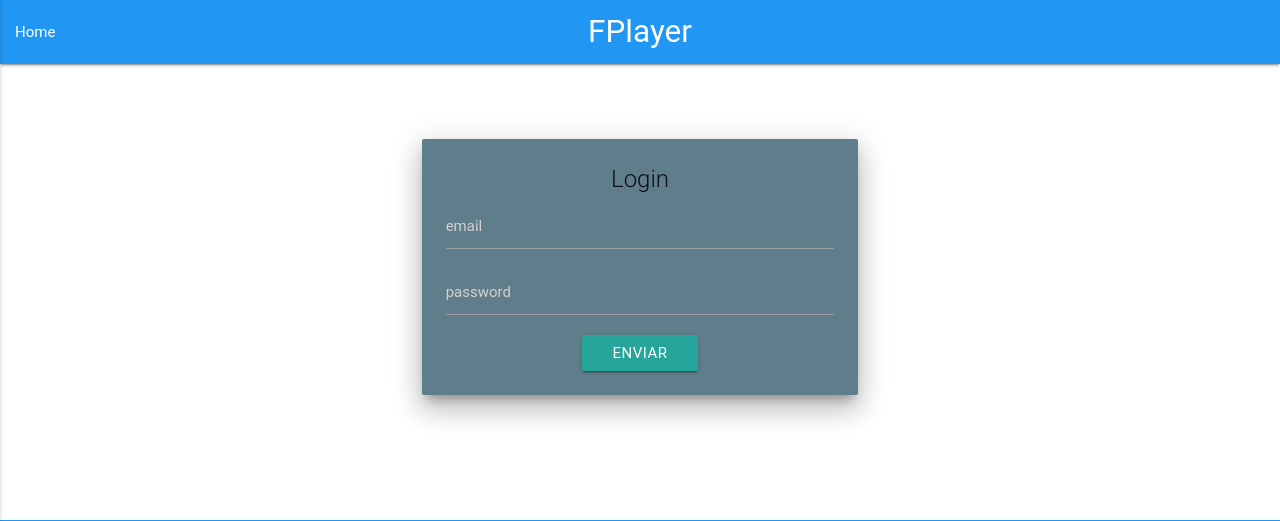
After one commit to Daniellunsc/flask-streaming, a Flask app: page /login in a window 1280 px wide. The commit adds this page. Shown: the top 521 px of the page. Run offline with Flask 2, Linux system fonts and the light colour scheme; some libraries are stand-ins or nearby versions; some web fonts are replaced.

Commit message:
Finished: Login System

```diff
--- a/app.py
+++ b/app.py
@@ -5,10 +5,11 @@ import flask_login
 from passlib.hash import sha256_crypt
 from flask_mail import Mail
 import datetime
-
+from io import BytesIO
 from tools import *
 from model import model
 from os import urandom
+from user import User
 
 app = Flask(__name__)
 app.secret_key = urandom(24)
@@ -30,13 +31,44 @@ app.config.update(
 mail = Mail(app)
 
 
+@login_manager.user_loader
+def load_user(user_id):
+  return User.get_user(user_id)
+
+@login_manager.unauthorized_handler
+def unauthorized_handler():
+  return redirect(url_for('login'))
+
+@app.route('/logout')
+def logout():
+  flask_login.logout_user()
+  return redirect(url_for('login'))
+
+@app.route('/login', methods=['GET', 'POST'])
+def login():
+  if flask_login.current_user.is_authenticated:
+    return redirect(url_for('home'))
+
+  if request.method == "GET":
+    return render_template('login.html')
+
+  email = request.form['email']
+  password = request.form['pw']
+  user = User(email, password)
+  if user.get_id() is None:
+    return render_template('login.html')
+
+  flask_login.login_user(user)
+  return redirect(url_for('home'))
+
 @app.route('/register', methods=['GET', 'POST'])
 def register():
     db = model()
     if request.method == "POST":
+        print("entrei")
         name = request.form['username']
         email = request.form['email']
-        password = request.form['password']
+        password = request.form['pw']
         query = db(db.user.email == email)
         if query.isempty() is True:
             password = sha256_crypt.encrypt(password)
@@ -78,13 +110,14 @@ def add_header(response):
     response.cache_control.max_age = 0
     return response
 
-
 @app.route("/")
+@flask_login.login_required
 def home():
     updateMusic()
     musicJ = get_musics()
     return render_template("home.html",
-                           musicJ=musicJ)
+                           musicJ=musicJ,
+                           username=flask_login.current_user.name)
 
 
 if(__name__ == "__main__"):
--- a/templates/home.html
+++ b/templates/home.html
@@ -21,12 +21,12 @@
       id="coverImg" src="{{ musicJ[0]['coverURL'] }}" >
     {% else %}
       <img class="responsive-img"  width="500px" height="500px"
-        id="coverImg" src="{{ url_for('alternativCoverImage') }}" >
+        id="coverImg" src="{{ url_for('coverImage') }}" >
     {% endif %}
   </div>
   <div clas="col s12 center-align ">
-      <h4 id="artista" class="center-align">Artista</h5>
-      <h6 id="titulo" class="center-align">Titulo</h5>
+      <h4 id="titulo" class="center-align">Titulo</h4>
+      <h6 id="artista" class="center-align">Artista</h6>
   </div>
 
   <div class="col s2 center-align ">
--- /dev/null
+++ b/templates/login.html
@@ -0,0 +1,21 @@
+{% extends "layout.html"%}
+{% block content %}
+<br>
+<br>
+<br>
+  <div class="row">
+    <div class="col s6 offset-s3 center-align">
+      <div class="card  blue-grey z-depth-5">
+        <div class="card-content">
+          <span class="card-title">Login</span>
+            <form action='login' method='POST'>
+              <input type='text' name='email' id='email' placeholder='email'></input>
+              <input type='password' name='pw' id='pw' placeholder='password'></input>
+              <button class="btn waves-effect waves-light" type="submit" name="submit">Enviar
+              </button>
+            </form>
+        </div>
+      </div>
+    </div>
+  </div>
+{% endblock %}
--- a/tools.py
+++ b/tools.py
@@ -11,11 +11,11 @@ import glob
 from mutagen import File
 from model import model
 
-MUSICFOLDER = 'static/musics'
+MUSICFOLDER = 'static/musics/'
 
 def updateMusic():
     db = model()
-    musicList = glob.glob(MUSICFOLDER + "*.mp3")
+    musicList = glob.glob(MUSICFOLDER + '*.mp3')
     musicNames = [mi.split("/")[-1] for mi in musicList]
 
     indb = [msi.arquivo for msi in db().iterselect(db.musica.arquivo)
@@ -52,7 +52,7 @@ def get_musics():
         musicJ = [{
             "fileName": mi.arquivo,
             "coverURL": url_for('coverImage', music=MUSICFOLDER + mi.arquivo),
-            "fileURL": url_for('sounds', music=MUSICFOLDER + mi.arquivo),
+            "fileUrl": url_for('sounds', music=MUSICFOLDER + mi.arquivo),
             "length": mi.tempo,
             "Tags": None
         } for mi in musicList]
--- a/user.py
+++ b/user.py
@@ -37,6 +37,7 @@ class User(UserMixin):
 
     @classmethod
     def get_user(cls, user_id):
+      db = model()
       query = db(db.user.email == user_id)
       if query.isempty() is True:
         return None
```
